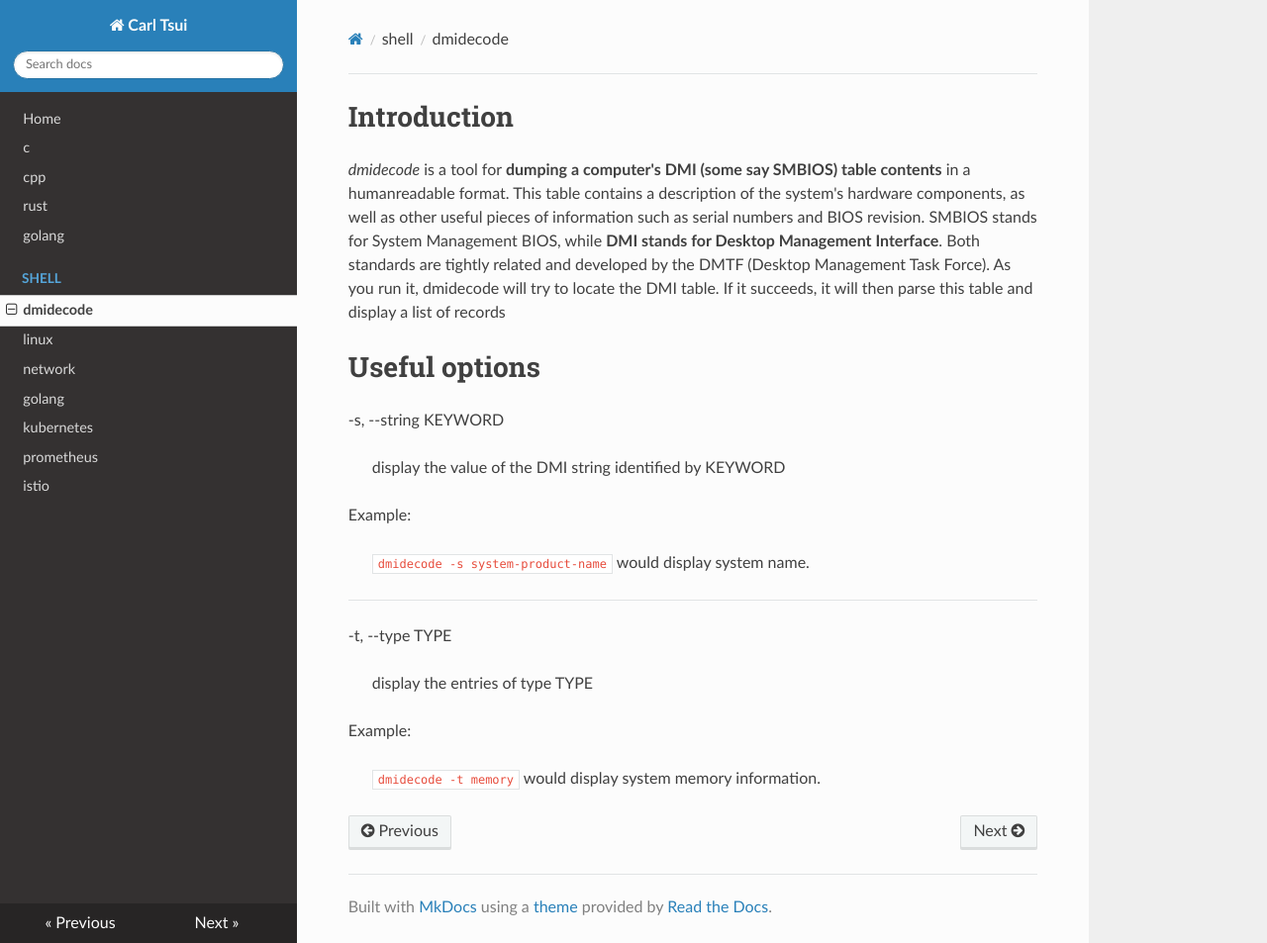
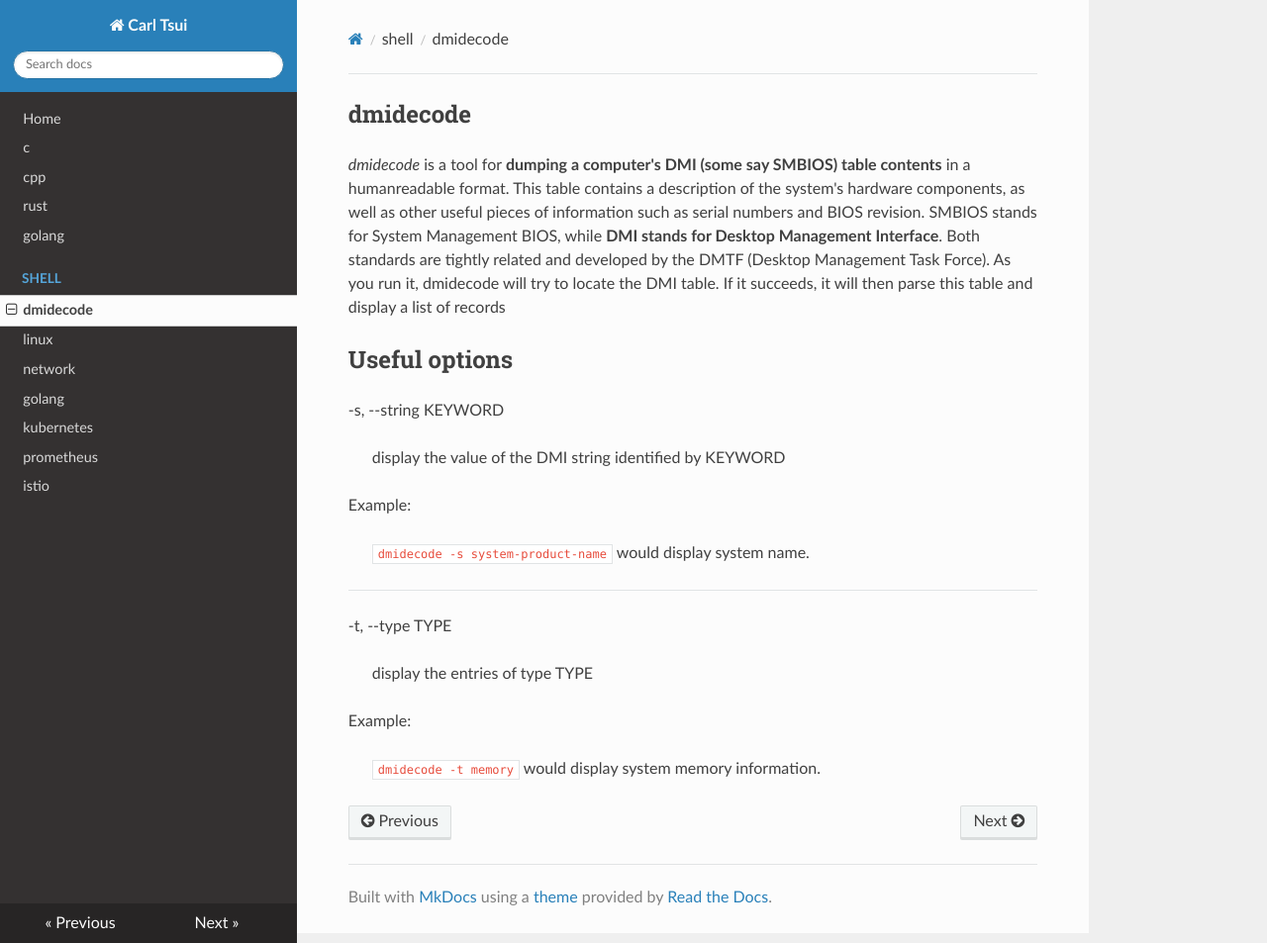
Before and after one commit to cnutshell/blogger, an MkDocs documentation site: the page built from docs/shell/dmidecode.md, in a window 1280 px wide and 953 px high. Shown: the whole window at 99% size. Built offline with MkDocs 1.6.1, drawn with Linux system fonts in a browser that asks for light colours; nearby versions of some CDN libraries.

Commit message:
Modify dmidecode.md format;

```diff
--- a/docs/shell/dmidecode.md
+++ b/docs/shell/dmidecode.md
@@ -1,7 +1,9 @@
-#Introduction
+##dmidecode
+
 *dmidecode* is a tool for **dumping a computer's DMI (some say SMBIOS) table contents** in a humanreadable format. This table contains a description of the system's hardware components, as well as other useful pieces of information such as serial numbers and BIOS revision. SMBIOS stands for System Management BIOS, while **DMI stands for Desktop Management Interface**. Both standards are tightly related and developed by the DMTF (Desktop Management Task Force). As you run it, dmidecode will try to locate the DMI table. If it succeeds, it will then parse this table and display a list of records
 
-# Useful options
+## Useful options
+
 -s, --string KEYWORD
 > display the value of the DMI string identified by KEYWORD
 
```
